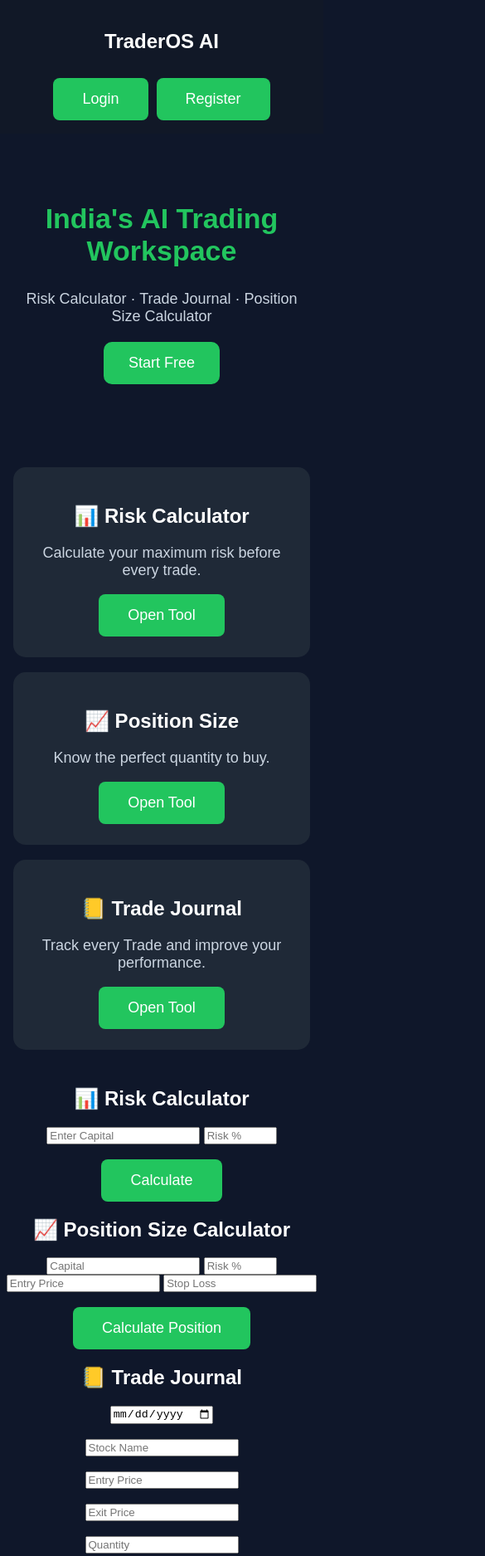
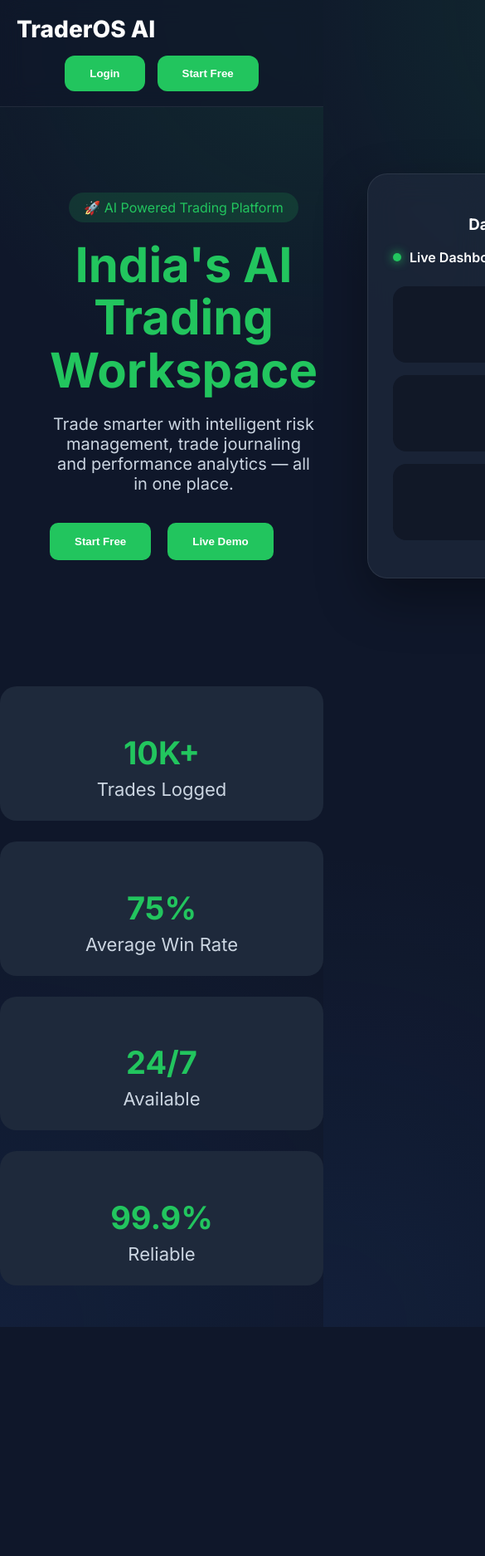
Before and after one commit to nirajdigi/TraderOS-AI, a plain HTML site: page frontend/index.html in a window 390 px wide. Shown: the top 1875 px of the page at 83% size, 585 px wide, since content can reach past the window. After the commit the page ends 1599 px from the top, so only its background shows below. Drawn offline with Linux system fonts and the light colour scheme; no server answers.

Commit message:
feat(v2.0): landing page homepage  edit  complete

```diff
--- a/frontend/index.html
+++ b/frontend/index.html
@@ -1,6 +1,11 @@
 <!DOCTYPE html>
 <html lang="en">
     <head>
+
+        <link rel="preconnect" href="https://fonts.googleapis.com">
+        <link rel="preconnect" href="https://fonts.gstatic.com" crossorigin>
+        <link href="https://fonts.googleapis.com/css2?family=Inter:wght@300;400;500;600;700;800&display=swap" rel="stylesheet">
+
         <meta charset="UTF-8">
         <meta name="viewport" content="width=device-width, initial-scale=1.0">
         <link rel="stylesheet" href="style.css">
@@ -8,82 +13,120 @@
     </head>
 
     <body>
-        <nav>
+        <nav class="navbar">
+
+    <div class="logo">
         <h2>TraderOS AI</h2>
-            <button id="loginBtn" onclick="openLogin()">Login</button>
-            <button id="registerBtn" onclick="openRegister()">Register</button>
-            <span id="welcomeUser" style="display: none;"></span>
-            <button id="logoutBtn" style="display: none;" onclick="logoutUser()">Logout</button>
+    </div>
+
+    <ul class="nav-links">
+        <li><a href="#features">Features</a></li>
+        <li><a href="#dashboard-preview">Dashboard</a></li>
+        <li><a href="#faq">FAQ</a></li>
+    </ul>
+
+    <div class="nav-buttons">
+
+        <button id="loginBtn" onclick="openLogin()">
+            Login
+        </button>
+
+        <button class="primary-btn" id="registerBtn" onclick="openRegister()">
+            Start Free
+        </button>
+
+        <span id="welcomeUser" style="display:none;"></span>
+
+        <button id="logoutBtn" style="display:none;" onclick="logoutUser()">
+            Logout
+        </button>
+
+    </div>
+
 </nav>
         <section class="hero">
+
+    <div class="hero-left">
+
+        <span class="hero-badge">🚀 AI Powered Trading Platform</span>
+
         <h1>India's AI Trading Workspace</h1>
-            <p>Risk Calculator · Trade Journal · Position Size Calculator</p>
-            <button type="button" onclick="openRegister()">Start Free</button>
+
+        <p>
+            Trade smarter with intelligent risk management,
+            trade journaling and performance analytics —
+            all in one place.
+        </p>
+
+        <div class="hero-buttons">
+
+            <button class="primary-btn" onclick="openRegister()">
+                Start Free
+            </button>
+
+            <a href="dashboard.html">
+                <button class="secondary-btn">
+                    Live Demo
+                </button>
+            </a>
+
+        </div>
+
+    </div>
+
+    <div class="hero-right">
+
+        <div class="dashboard-preview">
+
+            <h3>Dashboard Preview</h3>
+            <div class="preview-header">
+    <span class="live-dot"></span>
+    <span>Live Dashboard</span>
+</div>
+
+<div class="preview-card">
+    <p>Total Profit</p>
+    <h2>₹18,540</h2>
+</div>
+
+<div class="preview-card">
+    <p>Win Rate</p>
+    <h2>78%</h2>
+</div>
+
+<div class="preview-card">
+    <p>Total Trades</p>
+    <h2>124</h2>
+</div>
+
+  </div>
+
+    </div>
+
 </section>
 
-        <section class="features">
-            <div class="card">
-                <h2>📊 Risk Calculator</h2>
-                <p>Calculate your maximum risk before every trade.</p>
-            <a href="#risk">
-                <button>Open Tool</button>
-            </a>
+<section class="stats">
+
+    <div class="stat">
+        <h2>10K+</h2>
+        <p>Trades Logged</p>
     </div>
 
-            <div class="card">
-                <h2>📈 Position Size</h2>
-                <p>Know the perfect quantity to buy.</p>
-            <a href="#position">
-                 <button>Open Tool</button>
-            </a>
+    <div class="stat">
+        <h2>75%</h2>
+        <p>Average Win Rate</p>
     </div>
 
-            <div class="card">
-                <h2>📒 Trade Journal</h2>
-                <p>Track every Trade and improve your performance.</p>
-            <a href="#journal">
-                 <button>Open Tool</button>
-            </a>
+    <div class="stat">
+        <h2>24/7</h2>
+        <p>Available</p>
     </div>
-        </section>
 
-        <section id="risk">
-           <h2>📊 Risk Calculator</h2>
-                <input type="number" id="capital" placeholder="Enter Capital" min="0.01" step="0.01" required>
-                <input type="number" id="riskPercent" placeholder="Risk %" min="0.01" max="100" step="0.01" required>
-            <br><br>
-                <button onclick="calculateRisk()">Calculate</button>
-                <h3 id="result"></h3>
-        </section>
+    <div class="stat">
+        <h2>99.9%</h2>
+        <p>Reliable</p>
+    </div>
 
-        <section id="position">
-            <h2>📈 Position Size Calculator</h2>
-                <input type="number" id="capital2" placeholder="Capital" min="0.01" step="0.01" required>
-                <input type="number" id="risk2" placeholder="Risk %" min="0.01" max="100" step="0.01" required>
-                <input type="number" id="entry" placeholder="Entry Price" min="0.01" step="0.01" required>
-                <input type="number" id="stoploss" placeholder="Stop Loss" min="0" step="0.01" required>
-            <br><br>
-                <button onclick="calculatePosition()">Calculate Position</button>
-                <h3 id="positionResult"></h3>
-        </section>
-
-        <section id="journal">
-            <h2>📒 Trade Journal</h2>
-                <input type="date" id="date" required><br><br>
-                    <input type="text" id="stock" placeholder="Stock Name" maxlength="20" required><br><br>
-                    <input type="number" id="entryPrice" placeholder="Entry Price" min="0" step="0.01" required><br><br>
-                    <input type="number" id="exitPrice" placeholder="Exit Price" min="0" step="0.01" required><br><br>
-                    <input type="number" id="quantity" placeholder="Quantity" min="1" step="1" required><br><br>
-                    <select id="tradeType">
-                        <option value="BUY">BUY</option>
-                        <option value="SELL">SELL</option>
-                    </select><br><br>
-                    <input type="number" id="stopLoss" placeholder="Stop Loss" min="0" step="0.01"><br><br>
-                    <input type="number" id="target" placeholder="Target" min="0" step="0.01"><br><br>
-                    <input type="text" id="emotion" placeholder="Emotion Name" maxlength="50"><br><br>
-                    <textarea id="notes" placeholder="Trade Notes" maxlength="1000"></textarea><br><br>
-              <button id="saveJournalTradeBtn" type="button" onclick="saveTrade()">Save Trade</button>
-            <div id="tradeOutput"></div>
 </section>
 
         <script src="script.js"></script>
--- a/frontend/style.css
+++ b/frontend/style.css
@@ -1,25 +1,86 @@
 html{
     scroll-behavior: smooth;
 }
-nav{
-    display: flex;
-    justify-content: space-between;
-    align-items: center;
-    padding: 20px 40px;
-    background: #111827;
+/* ==========================
+   Navbar
+========================== */
+
+.navbar{
+    position: sticky;
+    top:0;
+    z-index:999;
+
+    display:flex;
+    justify-content:space-between;
+    align-items:center;
+
+    padding:18px 60px;
+    background:rgba(15,23,42,.75);
+    backdrop-filter:blur(14px);
+    border-bottom:1px solid rgba(255,255,255,.08);
 }
+
+.logo h2{
+    margin:0;
+    color:#fff;
+    font-size:28px;
+    font-weight:800;
+}
+
+.nav-links{
+    display:flex;
+    gap:35px;
+    list-style:none;
+    margin:0;
+    padding:0;
+}
+
+.nav-links a{
+    color:#cbd5e1;
+    text-decoration:none;
+    font-weight:500;
+    transition:.3s;
+}
+
+.nav-links a:hover{
+    color:#22c55e;
+}
+
+.nav-buttons{
+    display:flex;
+    align-items:center;
+    gap:15px;
+}
+
+.primary-btn{
+    background:#22c55e;
+}
+
+.primary-btn:hover{
+    transform:translateY(-2px);
+}
+
 .hero{
-    text-align: center;
-    padding: 80px 20px;
+    display:grid;
+    grid-template-columns:1fr 420px;
+    align-items:center;
+    gap:70px;
+
+    max-width:1250px;
+    margin:auto;
+
+    padding:90px 40px;
 }
-.hero h1{
-    font-size: 50px;
-    color: #22c55e;
+
+.hero-left{
+    text-align:left;
 }
-.hero p{
-    font-size: 22px;
-    margin: 20px 0;
+
+.hero-right{
+    display:flex;
+    justify-content:center;
 }
+
 .hero button{
     background: #22c55e;
     color: white;
@@ -29,9 +90,10 @@ nav{
     cursor: pointer;
 }
 body {
-    background: #0f172a;
+    background:radial-gradient(circle at top right,rgba(34,197,94,.12),transparent 30%),radial-gradient(circle at bottom left,
+rgba(59,130,246,.08),transparent 35%),#0f172a;
     color: white;
-    font-family: Arial, sans-serif;
+    font-family: Inter, sans-serif;
     text-align: center;
     margin: 0;
 }
@@ -46,15 +108,22 @@ p {
     font-size: 22px;
 }
 
-button {
-    background: #22c55e;
-    color: white;
-    border: none;
-    padding: 15px 35px;
-    border-radius: 8px;
-    cursor: pointer;
-    font-size: 18px;
+button{
+    background:#22c55e;
+    color:#fff;
+    border:none;
+    padding:14px 30px;
+    border-radius:12px;
+    font-weight:600;
+    transition:.3s ease;
+    cursor:pointer;
 }
+
+button:hover{
+    transform:translateY(-3px);
+    box-shadow:0 15px 35px rgba(34,197,94,.35);
+}
+
 
 .features{
     display: flex;
@@ -137,30 +206,141 @@ button {
 }
 
 @media (max-width: 600px) {
-    nav {
-        padding: 16px 20px;
-        gap: 10px;
-        flex-wrap: wrap;
-        justify-content: center;
-    }
+    .navbar{
+    padding:18px 20px;
+    flex-wrap:wrap;
+    gap:15px;
+}
+.nav-links{
+    display:none;
+}
 
-    nav h2 {
-        width: 100%;
-    }
+.nav-buttons{
+    width:100%;
+    justify-content:center;
+}
 
-    .hero {
-        padding: 55px 20px;
-    }
+   .hero{
+    display:flex;
+    justify-content:space-between;
+    align-items:center;
+    gap:60px;
 
-    .hero h1,
-    h1 {
-        font-size: 34px;
-    }
+    padding:80px 60px;
 
-    .hero p,
-    p {
-        font-size: 18px;
-    }
+    max-width:1200px;
+    margin:auto;
+}
+
+.hero-left{
+    flex:1;
+}
+
+.hero-right{
+    flex:1;
+    display:flex;
+    justify-content:center;
+}
+
+.hero h1{
+    font-size:58px;
+    line-height:1.1;
+    margin:20px 0;
+}
+
+.hero p{
+    font-size:20px;
+    color:#cbd5e1;
+    max-width:520px;
+}
+
+.hero-badge{
+    background:rgba(34,197,94,.15);
+    color:#22c55e;
+
+    padding:8px 18px;
+
+    border-radius:30px;
+
+    display:inline-block;
+}
+
+.hero-buttons{
+    display:flex;
+    gap:20px;
+    margin-top:35px;
+}
+
+@media(max-width:900px){
+.hero{
+
+grid-template-columns:1fr;
+
+text-align:center;
+
+}
+
+.hero-left{
+
+text-align:center;
+
+}
+
+}
+
+.secondary-btn{
+
+    background:transparent;
+
+    border:1px solid #22c55e;
+
+    color:#22c55e;
+
+}
+
+.dashboard-preview{
+    background:rgba(30,41,59,.75);
+    backdrop-filter:blur(18px);
+    border:1px solid rgba(255,255,255,.08);
+    border-radius:24px;
+    padding:30px;
+    width:360px;
+    box-shadow:0 25px 60px rgba(0,0,0,.35);
+}
+
+.preview-header{
+    display:flex;
+    align-items:center;
+    gap:10px;
+    margin-bottom:25px;
+    font-weight:600;
+}
+
+.live-dot{
+    width:10px;
+    height:10px;
+    border-radius:50%;
+    background:#22c55e;
+    box-shadow:0 0 12px #22c55e;
+}
+
+.preview-card{
+    background:#111827;
+    border-radius:16px;
+    padding:18px;
+    margin-bottom:15px;
+}
+
+.preview-card p{
+    margin:0;
+    color:#94a3b8;
+    font-size:14px;
+}
+
+.preview-card h2{
+    margin:10px 0 0;
+    color:#22c55e;
+}
 
     .features {
         margin: 45px 16px;
@@ -176,3 +356,43 @@ button {
         margin: auto;
     }
 }
+
+
+
+.stats{
+    max-width:1200px;
+    margin:50px auto;
+    display:grid;
+    grid-template-columns:repeat(4,1fr);
+    gap:25px;
+}
+
+.stat{
+    background:#1e293b;
+    border-radius:20px;
+    padding:25px;
+    text-align:center;
+    transition:.3s;
+}
+
+.stat:hover{
+    transform:translateY(-8px);
+    box-shadow:0 15px 30px rgba(34,197,94,.2);
+}
+
+.stat h2{
+    color:#22c55e;
+    font-size:38px;
+    margin-bottom:8px;
+}
+
+.stat p{
+    color:#cbd5e1;
+    margin:0;
+}
+
+@media(max-width:600px){
+    .stats{
+        grid-template-columns:1fr;
+    }
+}
```
Lines whose indentation alone changed are shown as unchanged.
